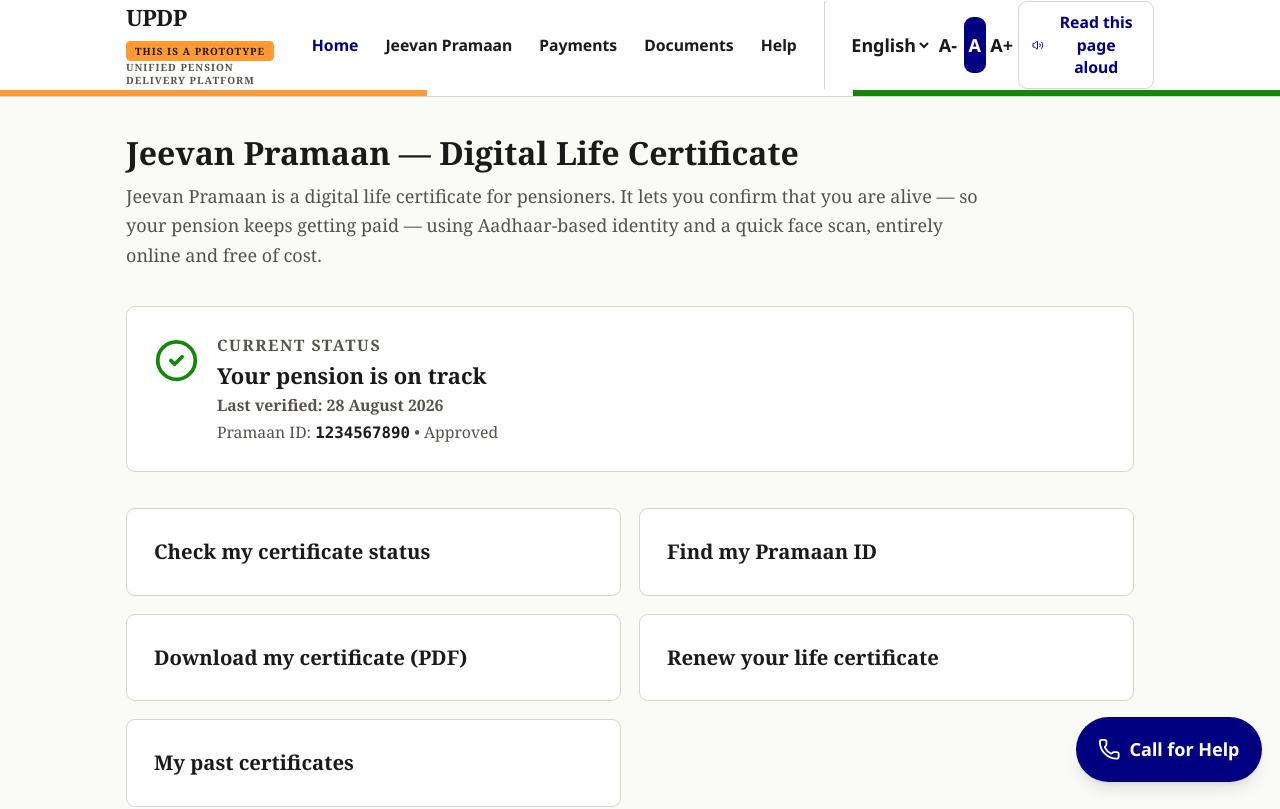
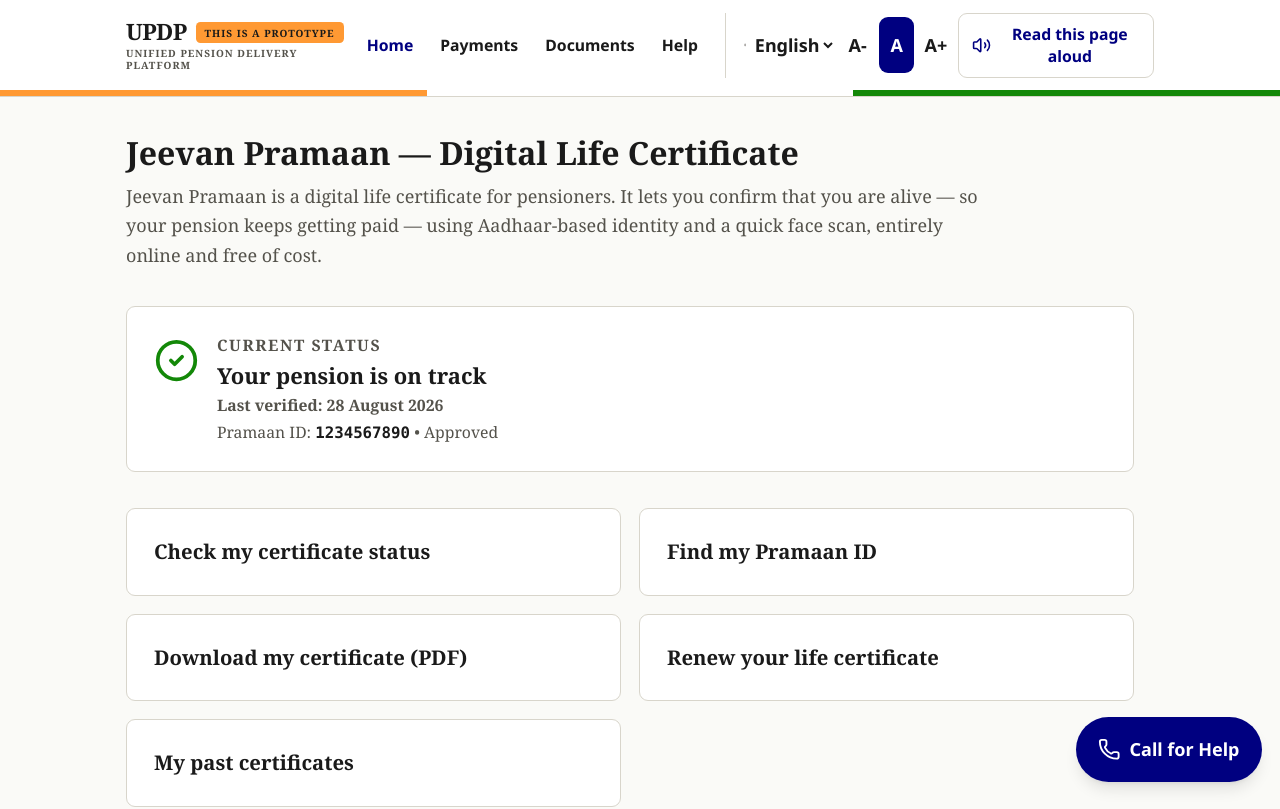
Before and after one commit to swaroop-creator07/jivan-praman, a React (Vite) app: page / in a window 1280 px wide. Shown: the top 809 px of the page. Built offline with nearby package versions, Linux system fonts and the light colour scheme.

Commit message:
feat: remove Jeevan Pramaan link from taskbar nav

```diff
--- a/src/components/layout/Layout.tsx
+++ b/src/components/layout/Layout.tsx
@@ -42,7 +42,6 @@
 
   const navItems = [
     { name: t('home'), path: '/' },
-    { name: t('pramaan'), path: '/pramaan' },
     { name: t('payments'), path: '/payments' },
     { name: t('documents'), path: '/documents' },
     { name: t('help'), path: '/help' },
```
